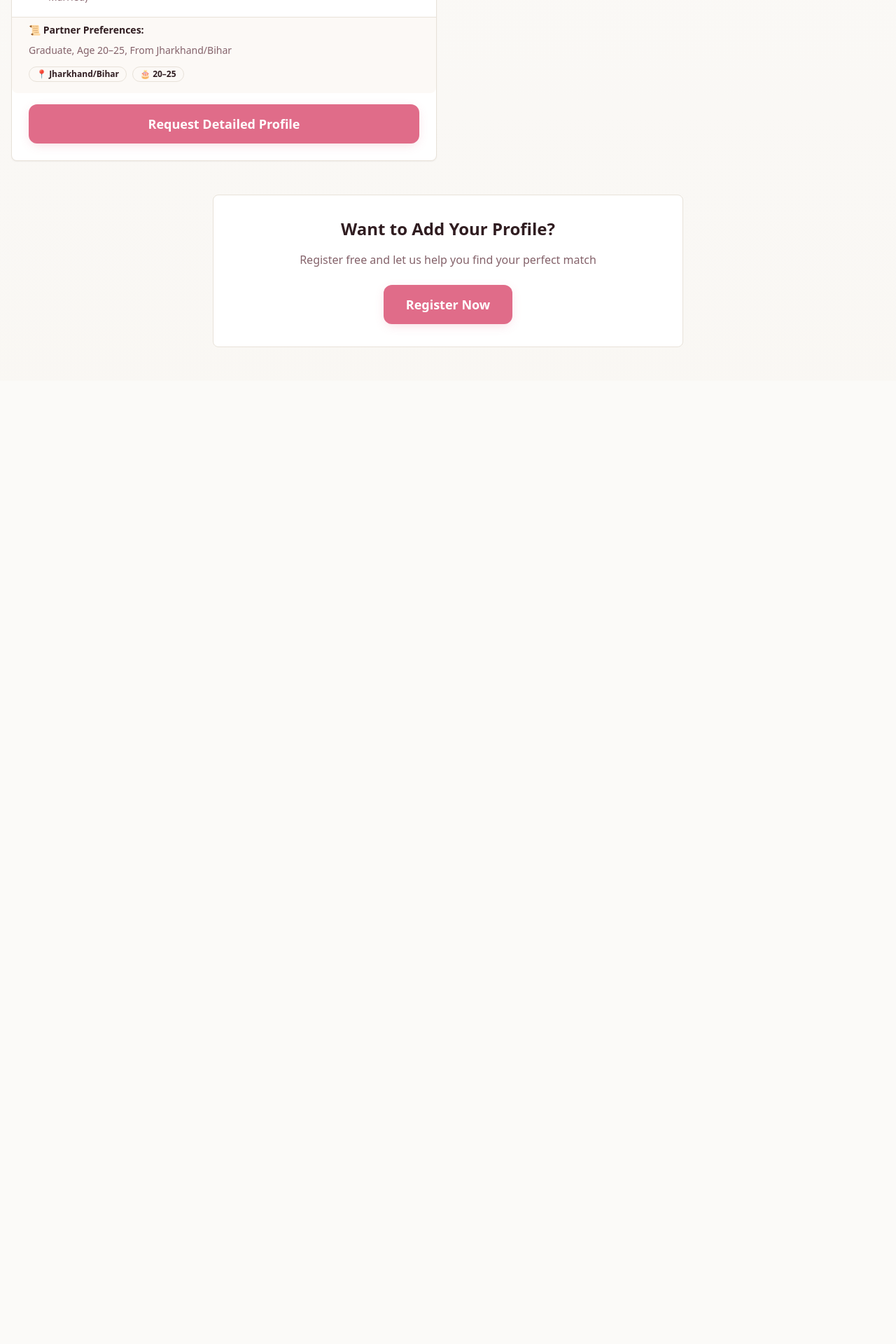
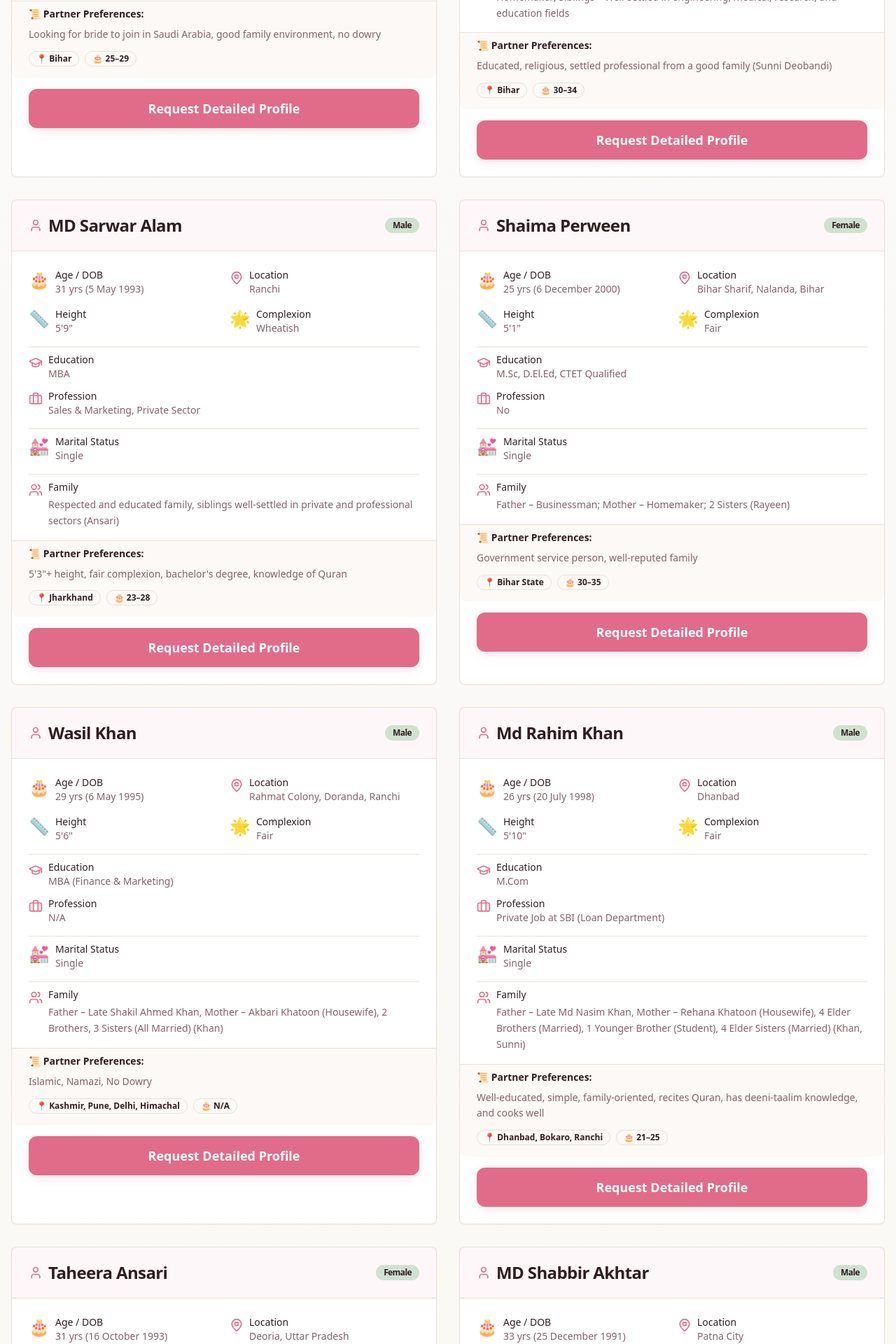
Before and after one commit to inforista2025-code/rishta-connect-islamic, a React (Vite) app: page /profiles in a window 1280 px wide. Shown: the part 860-2780 px from the top of the page at 70% size. Before the commit the page ends 1404 px from the top, so only its background shows below. Built offline with nearby package versions, Linux system fonts and the light colour scheme; the HTML template or start-up script is replaced by a standard one.

Commit message:
Add new profiles to Profiles page

```diff
--- a/src/pages/Profiles.tsx
+++ b/src/pages/Profiles.tsx
@@ -32,6 +32,186 @@ const Profiles = () => {
   const initialProfiles: Profile[] = [
     {
       id: 1,
+      name: "Shamsuzzama Hashmi",
+      gender: "Male",
+      age: "32",
+      dob: "8 April 1992",
+      location: "Saudi Arabia, Tabuk",
+      height: "5'8\"",
+      complexion: "Whitish",
+      education: "B.Tech Civil Engineer",
+      profession: "Assistant Technical Manager at Red Sea Global, Saudi Arabia",
+      maritalStatus: "Single",
+      family: "Well-settled, educated siblings, supportive environment",
+      preferredPartner: "Looking for bride to join in Saudi Arabia, good family environment, no dowry",
+      preferredLocation: "Bihar",
+      preferredAge: "25–29",
+      order: 11
+    },
+    {
+      id: 2,
+      name: "Shadma Khatoon",
+      gender: "Female",
+      age: "25",
+      dob: "1 January 1999",
+      location: "Darbhanga, Bihar",
+      height: "5'4\"",
+      complexion: "Fair",
+      education: "B.Sc. Mathematics + D.El.Ed + NTT",
+      profession: "No",
+      maritalStatus: "Single",
+      family: "Father – Assistant Professor, Mithila B.Ed College, Darbhanga; Mother – Homemaker; Siblings – Well-settled in engineering, medical, research, and education fields",
+      preferredPartner: "Educated, religious, settled professional from a good family (Sunni Deobandi)",
+      preferredLocation: "Bihar",
+      preferredAge: "30–34",
+      order: 10
+    },
+    {
+      id: 3,
+      name: "MD Sarwar Alam",
+      gender: "Male",
+      age: "31",
+      dob: "5 May 1993",
+      location: "Ranchi",
+      height: "5'9\"",
+      complexion: "Wheatish",
+      education: "MBA",
+      profession: "Sales & Marketing, Private Sector",
+      maritalStatus: "Single",
+      family: "Respected and educated family, siblings well-settled in private and professional sectors (Ansari)",
+      preferredPartner: "5'3\"+ height, fair complexion, bachelor's degree, knowledge of Quran",
+      preferredLocation: "Jharkhand",
+      preferredAge: "23–28",
+      order: 9
+    },
+    {
+      id: 4,
+      name: "Shaima Perween",
+      gender: "Female",
+      age: "25",
+      dob: "6 December 2000",
+      location: "Bihar Sharif, Nalanda, Bihar",
+      height: "5'1\"",
+      complexion: "Fair",
+      education: "M.Sc, D.El.Ed, CTET Qualified",
+      profession: "No",
+      maritalStatus: "Single",
+      family: "Father – Businessman; Mother – Homemaker; 2 Sisters (Rayeen)",
+      preferredPartner: "Government service person, well-reputed family",
+      preferredLocation: "Bihar State",
+      preferredAge: "30–35",
+      order: 8
+    },
+    {
+      id: 5,
+      name: "Wasil Khan",
+      gender: "Male",
+      age: "29",
+      dob: "6 May 1995",
+      location: "Rahmat Colony, Doranda, Ranchi",
+      height: "5'6\"",
+      complexion: "Fair",
+      education: "MBA (Finance & Marketing)",
+      profession: "N/A",
+      maritalStatus: "Single",
+      family: "Father – Late Shakil Ahmed Khan, Mother – Akbari Khatoon (Housewife), 2 Brothers, 3 Sisters (All Married) (Khan)",
+      preferredPartner: "Islamic, Namazi, No Dowry",
+      preferredLocation: "Kashmir, Pune, Delhi, Himachal",
+      preferredAge: "N/A",
+      order: 7
+    },
+    {
+      id: 6,
+      name: "Md Rahim Khan",
+      gender: "Male",
+      age: "26",
+      dob: "20 July 1998",
+      location: "Dhanbad",
+      height: "5'10\"",
+      complexion: "Fair",
+      education: "M.Com",
+      profession: "Private Job at SBI (Loan Department)",
+      maritalStatus: "Single",
+      family: "Father – Late Md Nasim Khan, Mother – Rehana Khatoon (Housewife), 4 Elder Brothers (Married), 1 Younger Brother (Student), 4 Elder Sisters (Married) (Khan, Sunni)",
+      preferredPartner: "Well-educated, simple, family-oriented, recites Quran, has deeni-taalim knowledge, and cooks well",
+      preferredLocation: "Dhanbad, Bokaro, Ranchi",
+      preferredAge: "21–25",
+      order: 6
+    },
+    {
+      id: 7,
+      name: "Taheera Ansari",
+      gender: "Female",
+      age: "31",
+      dob: "16 October 1993",
+      location: "Deoria, Uttar Pradesh",
+      height: "5'2\"",
+      complexion: "Fair",
+      education: "PhD in Zoology",
+      profession: "Teaching (Assistant Professor in degree college)",
+      maritalStatus: "Single",
+      family: "Father – (Late) M.A. Ansari (Assistant Manager at L&T); Mother – Housewife; 2 Brothers (Both Engineers); 2 Sisters (Both Teachers) (Momin Ansar, Sunni Muslim)",
+      preferredPartner: "Well-educated (Graduate/Postgraduate/Professional), Teacher/Engineer/Professor/Doctor/Businessman, Practicing Muslim with good Islamic values, decent personality, non-smoker, non-drinker, respectful, caring, family-oriented, good character, height more than 5'5\" or 5'6\"",
+      preferredLocation: "UP or nearby areas",
+      preferredAge: "32–36",
+      order: 5
+    },
+    {
+      id: 8,
+      name: "MD Shabbir Akhtar",
+      gender: "Male",
+      age: "33",
+      dob: "25 December 1991",
+      location: "Patna City",
+      height: "5'11\"",
+      complexion: "Fair",
+      education: "B.Tech (ECE)",
+      profession: "Principal",
+      maritalStatus: "Divorced",
+      family: "Father – Late Md Subhan, Mother – Mobina Khatoon, Brothers – 3 (all married), Sisters – 4 (all married) (Sunni Islam, well-versed in Islamic knowledge)",
+      preferredPartner: "Single, Beautiful and should be fair",
+      preferredLocation: "Patna, Kolkata or any",
+      preferredAge: "20–25",
+      order: 4
+    },
+    {
+      id: 9,
+      name: "Samreen Fatima",
+      gender: "Female",
+      age: "26",
+      dob: "17 January 1999",
+      location: "Patna City",
+      height: "5'3\"",
+      complexion: "Fair",
+      education: "Graduation (Bachelor in Commerce)",
+      profession: "No",
+      maritalStatus: "Single",
+      family: "Father – Md Sohail Akhtar, Mother – Sanjeeda Perween, Brother – Md Shahnawaz Akhtar (Shah, Sunni Islam, well knowledgeable about Islam)",
+      preferredPartner: "Well-settled",
+      preferredLocation: "Bihar, Patna, Kolkata or any",
+      preferredAge: "25–28",
+      order: 3
+    },
+    {
+      id: 10,
+      name: "Sania Akhtar",
+      gender: "Female",
+      age: "21",
+      dob: "16 October 2003",
+      location: "Patna City",
+      height: "5'4\"",
+      complexion: "Fair",
+      education: "Graduation",
+      profession: "No",
+      maritalStatus: "Single",
+      family: "Father – (Late) Md Zahid Akhtar, Mother – Shabina Akhtar, 2 Sisters, 1 Brother (Shah, Sunni Islam)",
+      preferredPartner: "Well Settled",
+      preferredLocation: "Patna, Kolkata or Any",
+      preferredAge: "25–30",
+      order: 2
+    },
+    {
+      id: 11,
       name: "Kamran Ansari",
       gender: "Male",
       age: "27",
@@ -208,7 +388,7 @@ const Profiles = () => {
                 <div className="space-y-2">
                   <Button className="w-full" size="lg" asChild>
                     <a
-                      href={`https://wa.me/919128719875?text=Assalamu%20Alaikum%2C%20I%20would%20like%20to%20request%20the%20detailed%20profile%20of%20${encodeURIComponent(profile.name)}%20from%20your%20platform.%20Kindly%20share%20the%20details.%20JazakAllahu%20Khair.`}
+                      href={`https://wa.me/919182719875?text=Assalamu%20Alaikum%2C%20I%20would%20like%20to%20request%20the%20detailed%20profile%20of%20${encodeURIComponent(profile.name)}%20from%20your%20platform.%20Kindly%20share%20the%20details.%20JazakAllahu%20Khair.`}
                       target="_blank"
                       rel="noopener noreferrer"
                     >
```
